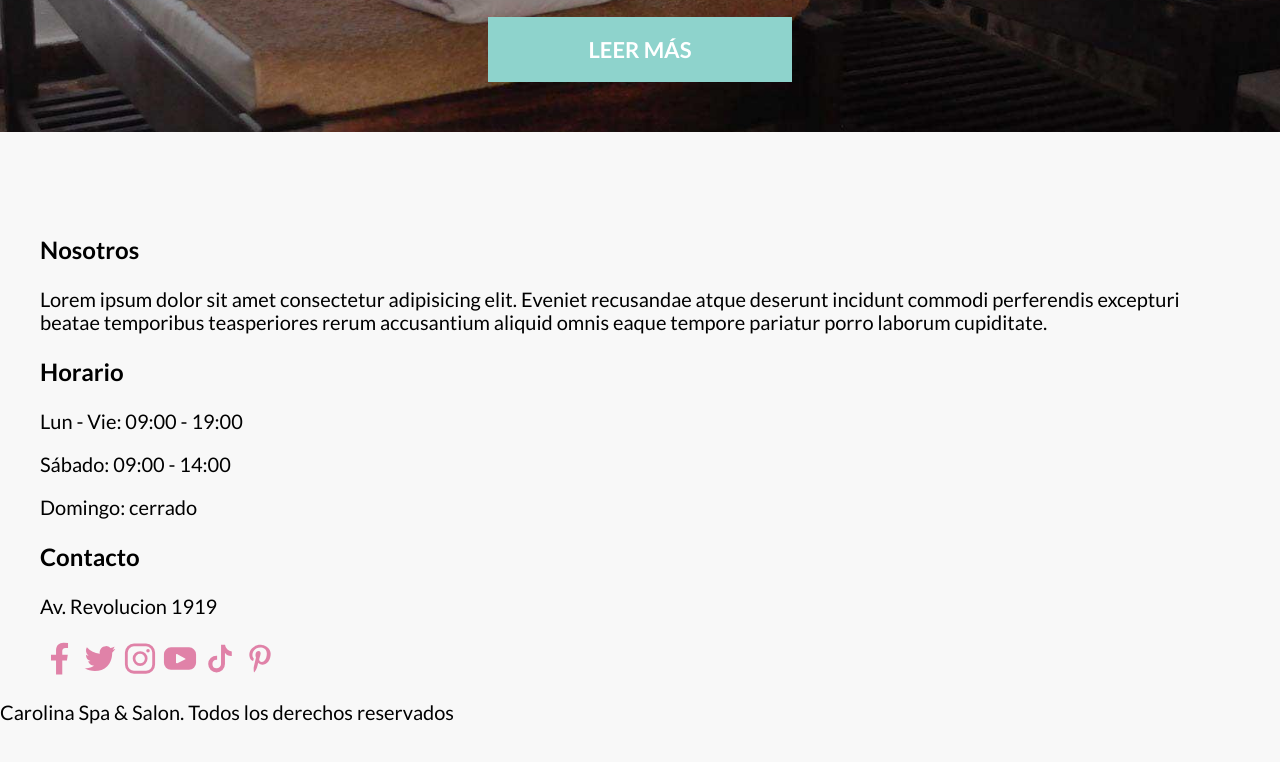
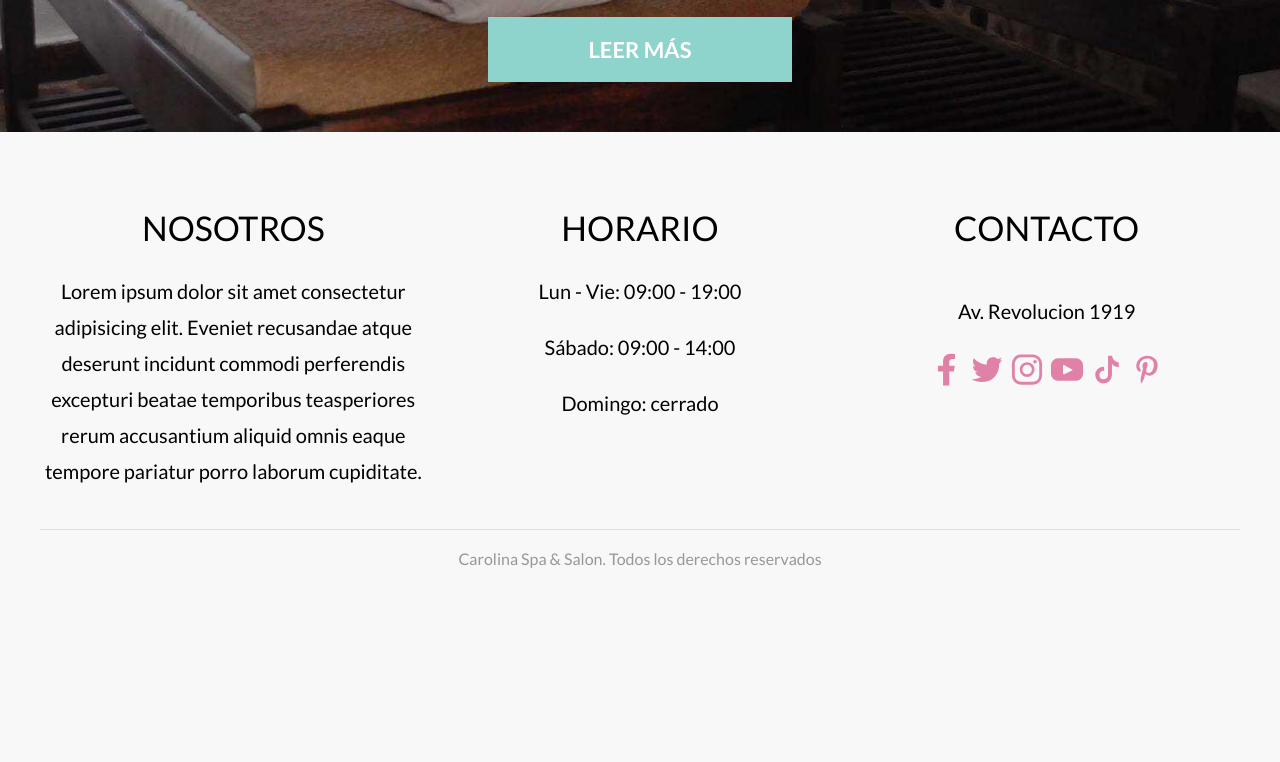
Before and after one commit to mcmmiguel/CarolinaSpaProject, a website: page index.html in a window 1280 px wide. Shown: the part 3842-4604 px from the top of the page. After the commit the page ends 4431 px from the top, so only its background shows below. Drawn offline with Linux system fonts and the light colour scheme; a web font is replaced by a local one.

Commit message:
_footer.scss: Estilos finalizados al Footer

```diff
--- a/index.html
+++ b/index.html
@@ -226,7 +226,7 @@
     </section>
 
 
-    <footer class="footer seccion">
+    <footer class="footer">
         <div class="footer__grid contenedor">
             <div class="footer__widget">
                 <h3 class="footer__heading">Nosotros</h3>
--- a/src/scss/app.scss
+++ b/src/scss/app.scss
@@ -2,3 +2,4 @@
 @use 'ui/header';
 @use 'ui/social';
 @use 'ui/contenido';
+@use 'ui/footer';
--- /dev/null
+++ b/src/scss/ui/footer/_footer.scss
@@ -0,0 +1,40 @@
+@use 'base/variables' as v;
+@use 'base/mixins' as m;
+
+.footer {
+    padding-top: 5rem;
+    &__grid {
+        @include m.tablet {
+            @include m.grid(3, 2rem);
+        }
+    }
+
+    &__widget {
+        text-align: center;
+
+        &:last-of-type {
+            display: flex;
+            flex-direction: column;
+            align-items: center
+        }
+    }
+
+    &__heading {
+        @include m.heading;
+        font-size: 3.4rem;
+    }
+
+    &__texto {
+        line-height: 1.8;
+    }
+
+    &__copyright {
+        text-align: center;
+        max-width: 120rem;
+        margin: 2rem auto 0 auto;
+        border-top: 1px solid darken($color: v.$grisClaro, $amount: 10);
+        font-size: 1.6rem;
+        padding: 2rem;
+        color: v.$gris;
+    }
+}
--- /dev/null
+++ b/src/scss/ui/footer/_index.scss
@@ -0,0 +1 @@
+@forward 'footer';
```
Also changed, not shown: build/css/app.css, 1 other file.
